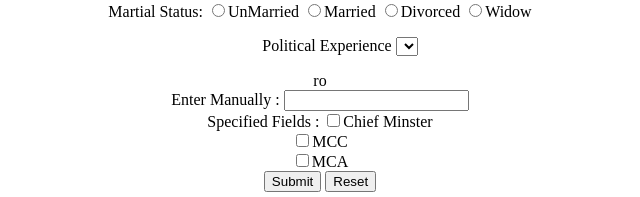
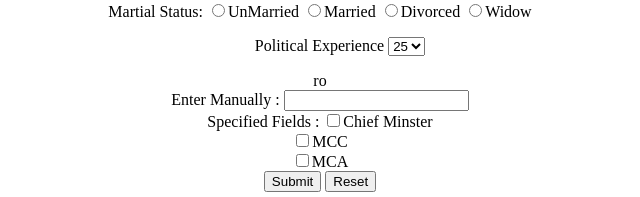
Before and after one commit to hemanth-bavirisetty/InternetProgramming, a plain HTML site: page experiment-3/index.html in a window 1280 px wide. Shown: the part 337-534 px from the top of the page, 320-960 px from the left. Drawn offline with Linux system fonts and the light colour scheme.

Commit message:
Modified exp3

```diff
--- a/experiment-3/index.html
+++ b/experiment-3/index.html
@@ -1,12 +1,23 @@
 <!DOCTYPE html>
 <html lang="en">
+
 <head>
     <title>Registration Page</title>
 </head>
+
 <body>
-    <head aria-setsize="20"><center><h1 style="font-size: 300%;"><u>G.D.P</u></h1></center></head>
-    <center><div style="font-size: 20px;">President Nomination Form</div></center>
-    <center><p style="font-size: 20px;">First Name : <input type="text"><br>
+
+    <head aria-setsize="20">
+        <center>
+            <h1 style="font-size: 300%;"><u>G.D.P</u></h1>
+        </center>
+    </head>
+    <center>
+        <div style="font-size: 20px;">President Nomination Form</div>
+    </center>
+    <center>
+        <p style="font-size: 20px;">
+            First Name : <input type="text"><br>
             Sur Name: <input type="text"><br>
             Mobile no: <input type="number"> <br>
             Epic no: <input type="text"><br>
@@ -22,21 +33,18 @@
             <input type="radio" name="m">Widow
             <menu aria-multiline="true">Political Experience
                 <select>
-                <option value="More than 25"></option>
-                <option value="More than 20"></option>
-                <option value="More than 15"></option>
-                <option value="More than 10"></option>
-                <option value="More than 05"></option>
+                    <option value="More than 25">25</option>
+                    <option value="More than 20">20</option>
+                    <option value="More than 15">15</option>
+                    <option value="More than 10">10</option>
+                    <option value="More than 05">05</option>
                 </select>
             </menu> ro <br>
             Enter Manually : <input type="text"><br>
             Specified Fields : <input type="checkbox" name="c">Chief Minster <br>
-        <input type="checkbox" name="c">MCC  <br>
+            <input type="checkbox" name="c">MCC <br>
             <input type="checkbox" name="c">MCA <br>
             <center><input type="submit"> <input type="reset"></center>
         </form>
-
-    </p></center><br>
-
 </body>
 </html>
```
Lines whose indentation alone changed are shown as unchanged.
